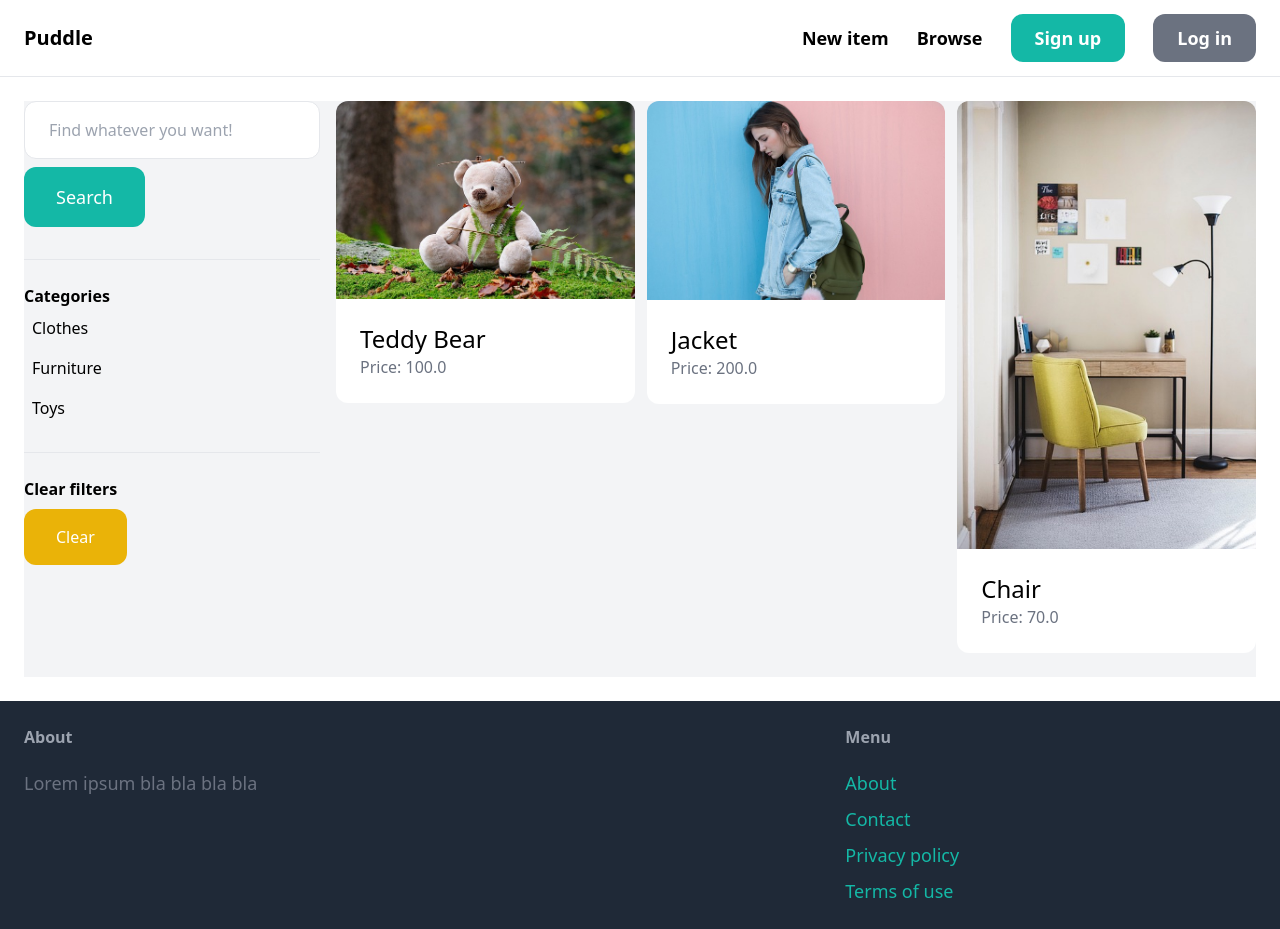
After one commit to KLesiu/Marketplace, a Django app: page /items/ in a window 1280 px wide. The commit adds this page. Run offline with Django 4.2, Linux system fonts and the light colour scheme; data comes from the database, SQL or seed files in the repository; some libraries are stand-ins or nearby versions.

Commit message:
Add browser

```diff
--- a/core/templates/core/base.html
+++ b/core/templates/core/base.html
@@ -13,7 +13,7 @@
 
         <div class="space-x-6">
             <a href="{% url 'item:new' %}" class="text-lg font-semibold hover:text-gray-500">New item</a>
-            <a href="#" class="text-lg font-semibold hover:text-gray-500">Browse</a>
+            <a href="{% url 'item:items' %}" class="text-lg font-semibold hover:text-gray-500">Browse</a>
             {% if request.user.is_authenticated %}
 
                 <a href="#" class="px-6 py-3 text-lg font-semibold bg-teal-500 text-white rounded-xl hover:bg-teal-700">Inbox</a>
--- /dev/null
+++ b/item/templates/item/items.html
@@ -0,0 +1,47 @@
+{% extends 'core/base.html' %}
+
+{% block title %}Items {% endblock %}
+
+
+{% block content %}
+
+    <div class="pb-6 grid grid-cols-4 gap-4 bg-gray-100 ">
+        <div class="col-span-1">
+            <form action="{% url 'item:items' %}" method="get">
+                <input name="query" class="w-full py-4 px-6 border rounded-xl" type="text" value="{{query}}" placeholder="Find whatever you want!">
+                <button class="my-2 py-4 px-8 text-lg bg-teal-500 text-white rounded-xl">Search</button>
+            </form>
+            <hr class="my-6">
+            <p class="font-semibold">Categories</p>
+            <ul>
+                {% for category in categories %}
+                <li class="py-2 px-2 rounded-xl {% if category.id == category_id %} bg-gray-200 {% endif %}" >
+                    <a href="{% url 'item:items' %}?query={{query}}&category={{category.id}}">{{category.name}}</a>
+                </li>
+                {% endfor %}
+            </ul>
+            <hr class="my-6">
+            <p class="font-semibold">Clear filters</p>
+            <ul>
+                <li><a href="{%url 'item:items' %}" class="mt-2 py-4 px-8 inline-block bg-yellow-500 test-lg rounded-xl text-white">Clear</a></li>
+            </ul>
+        </div>
+        <div class="col-span-3">
+            <div class="grid grid-cols-3 gap-3">
+                {% for item in items %}
+                <div>
+                    <a href="{% url 'item:detail' item.id %}">
+                        <div>
+                            <img src="{{item.image.url}}" class="rounded-t-xl">
+                        </div>
+                        <div class="p-6 bg-white rounded-b-xl">
+                            <h2 class="text-2xl">{{item.name}}</h2>
+                            <p class="text-gray-500">Price: {{item.price}}</p>
+                        </div>
+                    </a>
+                </div>
+                {% endfor %}
+            </div>
+        </div>
+    </div>
+{% endblock %}
--- a/item/urls.py
+++ b/item/urls.py
@@ -5,6 +5,7 @@ from . import views
 app_name = 'item'
 
 urlpatterns = [
+    path('',views.items,name='items'),
     path('new/',views.new, name='new'),
     path('<int:pk>/', views.detail, name='detail'),
     path('<int:pk>/delete/', views.delete, name='delete'),
--- a/item/views.py
+++ b/item/views.py
@@ -1,9 +1,34 @@
 from django.shortcuts import render, get_object_or_404 , redirect
 from django.contrib.auth.decorators import login_required
-from .models import Item
+from django.db.models import Q
+from .models import Item, Category
 from .forms import NewItemForm, EditItemForm
 
+
+
 # Create your views here.
+
+def items(request):
+    query = request.GET.get('query','')
+    category_id = request.GET.get('category',0)
+    categories = Category.objects.all()
+    items = Item.objects.filter(is_sold=False)
+
+    if category_id:
+        items = items.filter(category_id=category_id)
+
+    if query:
+        items = items.filter(Q(name__icontains=query) | Q(description__icontains=query))
+
+    return render(request,'item/items.html',{
+        'items':items,
+        'query':query,
+        'categories':categories,
+        'category_id': int(category_id)
+    })
+
+
+
 def detail(request, pk):
     item = get_object_or_404(Item, pk=pk)
     related_items = Item.objects.filter(category=item.category, is_sold=False).exclude(pk=pk)[0:3]
```
